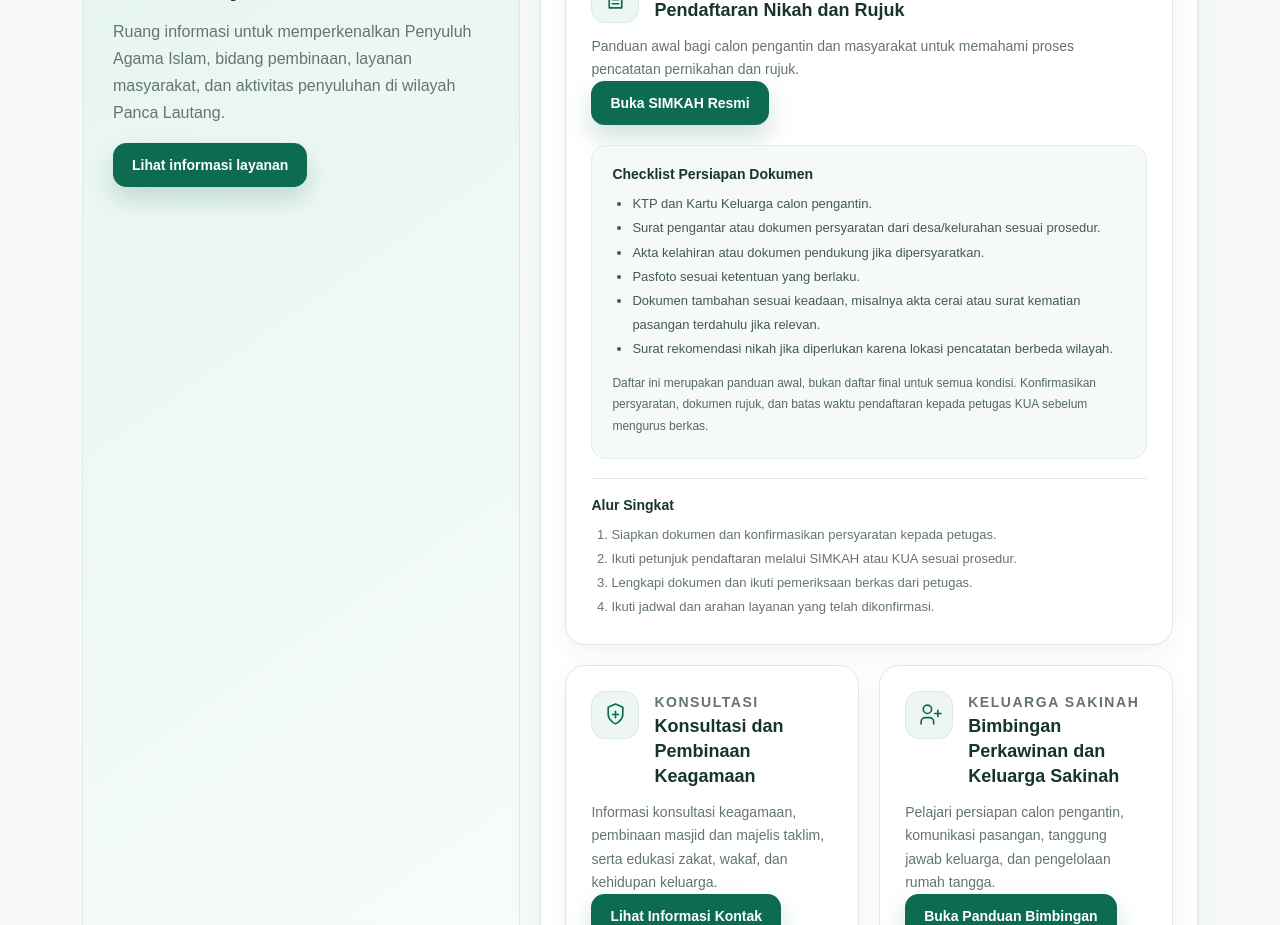
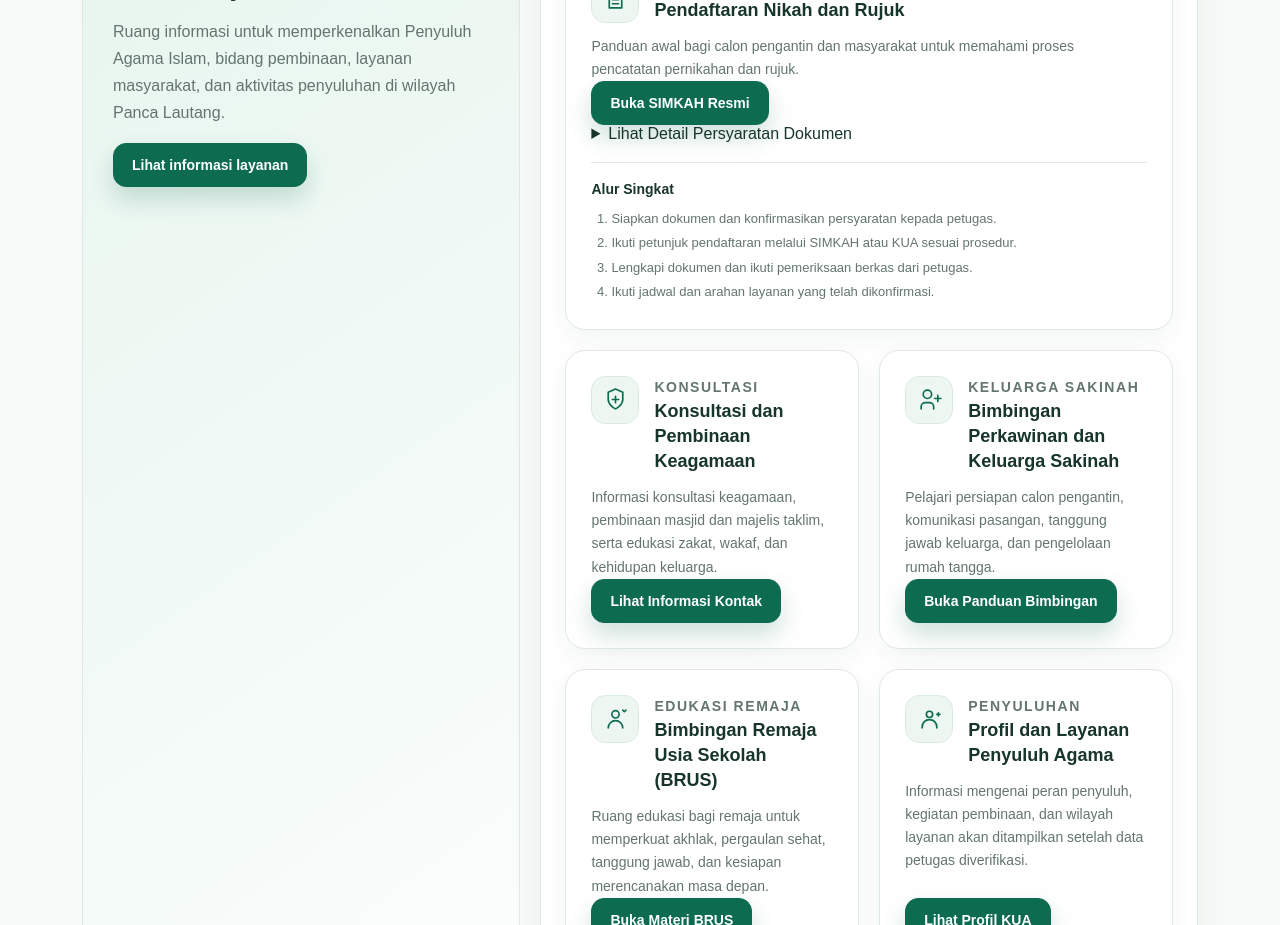
Before and after one commit to suriantosag-cyber/kua-panca-lautang-premium, a Next.js app: page / in a window 1280 px wide. Shown: the part 1980-2905 px from the top of the page. Built offline with nearby package versions, Linux system fonts and the light colour scheme; no server answers; the database is empty.

Commit message:
Make homepage marriage document checklist collapsible

```diff
--- a/app/page.js
+++ b/app/page.js
@@ -121,6 +121,8 @@ const [selectedGallery, setSelectedGallery] = useState(null);
     </div>
     <p className="serviceDescription">Panduan awal bagi calon pengantin dan masyarakat untuk memahami proses pencatatan pernikahan dan rujuk.</p>
     <a className="btn primary" href="https://simkah4.kemenag.go.id/" target="_blank" rel="noreferrer">Buka SIMKAH Resmi</a>
+    <details className="serviceChecklist">
+      <summary>Lihat Detail Persyaratan Dokumen</summary>
       <div className="serviceInfoPanel">
         <h4>Checklist Persiapan Dokumen</h4>
         <ul>
@@ -133,6 +135,7 @@ const [selectedGallery, setSelectedGallery] = useState(null);
         </ul>
         <p>Daftar ini merupakan panduan awal, bukan daftar final untuk semua kondisi. Konfirmasikan persyaratan, dokumen rujuk, dan batas waktu pendaftaran kepada petugas KUA sebelum mengurus berkas.</p>
       </div>
+    </details>
     <div className="serviceSteps">
       <h4>Alur Singkat</h4>
       <ol>
```
Lines whose indentation alone changed are shown as unchanged.
